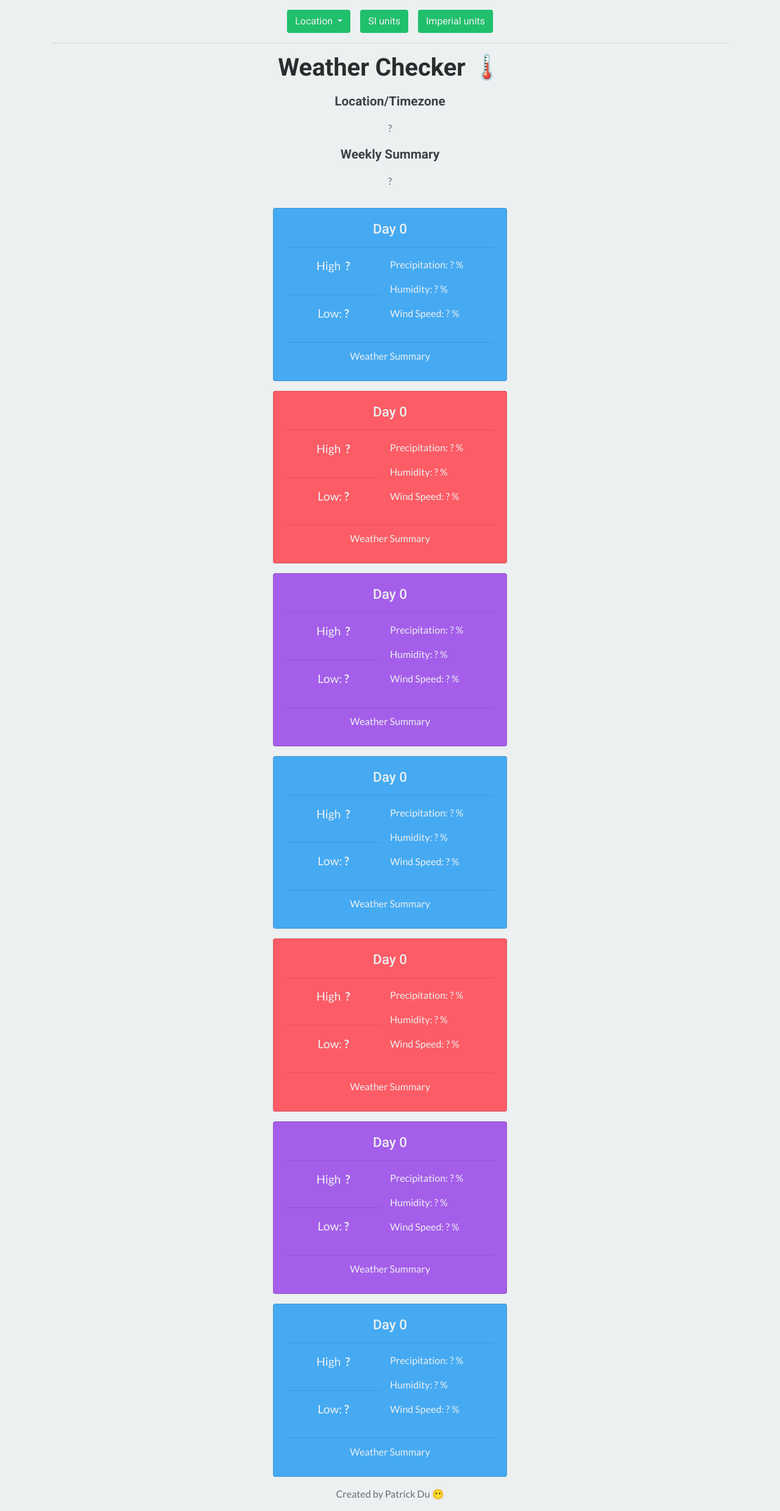
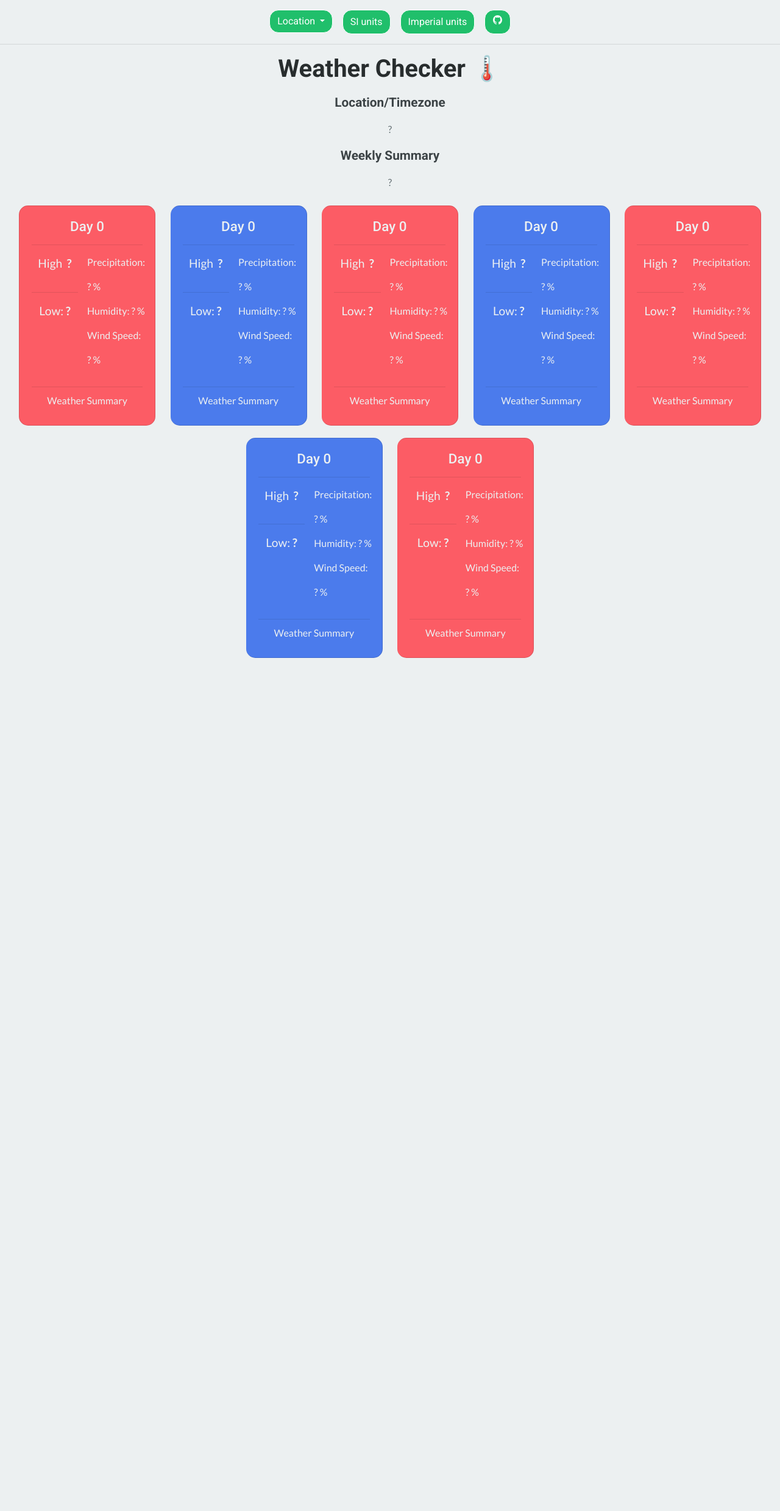
Before and after one commit to patrick-du/Weatherly, a PHP site: page / in a window 1280 px wide. Shown: the whole page at 61% size. After the commit the page ends 1079 px from the top, so only its background shows below. Run offline with PHP 8.4, Linux system fonts and the light colour scheme; some libraries are stand-ins or nearby versions.

Commit message:
media queries and colour change

```diff
--- a/css/style.css
+++ b/css/style.css
@@ -1,35 +1,53 @@
 /* Card Colours */
 .d0 {
-    background-color: #45aaf2;
+    background-color: #fc5c65;
+    border-radius: 15px !important;
 }
 
 .d1 {
-    background-color: #fc5c65;
+    background-color: #4b7bec;
+    border-radius: 15px !important;
+
 }
 
 .d2 {
-    background-color: #a55eea
+    background-color: #fc5c65;
+    border-radius: 15px !important;
+
 }
 
 .d3 {
-    background-color: #45aaf2;
+    background-color: #4b7bec;
+    border-radius: 15px !important;
+
 }
 
 .d4 {
     background-color:#fc5c65;
+    border-radius: 15px !important;
+
 }
 
 .d5 {
-    background-color: #a55eea
+    background-color: #4b7bec;
+    border-radius: 15px !important;
+
 }
 
 .d6 {
-    background-color:#45aaf2;
+    background-color:#fc5c65;
+    border-radius: 15px !important;
+
 }
 
 /* Background Colour */
 body {
     background-color: #ecf0f1;
+}
+
+/* Card */
+.card {
+    width: 24rem;
 }
 
 /* Card Day */
@@ -58,20 +76,33 @@ p {
 /* Top Navigation Bar */
 .btn {
     background-color:#20bf6b;
-    color:#ecf0f1;
+    color:white;
     font-family: 'Roboto', sans-serif;
     font-weight: 400;
+    border-radius: 15px;
+    border: 1px solid white;
 }
 
 .btn:hover {
-    color:#ecf0f1;
+    color:#20bf6b;
+    background-color: white;
+    border: 1px solid #20bf6b;
+
 }
 
 .dropdown-item:hover {
     background-color: #20bf6b;
-    color: #ecf0f1;
+    color: white;
 }
 
+.github {
+    font-size: 17px;
+    color: white;
+}
+
+.github:hover{
+    color: #20bf6b;
+}
 /* Location/Timezone and Weekly Summary Colour */
 .xd-1 {
     color: #3c4346;
@@ -90,4 +121,25 @@ p {
     font-size: 2.5rem;
     font-family: 'Roboto', sans-serif;
     font-weight: 700;
+    cursor:pointer;
 }
+
+
+/* Media Queries */
+@media (min-width: 576px) {
+.card-group {display: unset;}
+.card {width: 24rem;}
+}
+
+@media (min-width: 768px) {
+.card {width: 18rem; display: inline-block; vertical-align:top; margin: 10px 10px !important;}
+}
+
+@media (min-width: 992px) {
+.card {width: 18rem; display: inline-block; vertical-align:top; margin: 10px 10px !important;}
+}
+
+@media (min-width: 1200px) {
+.card {width: 14rem; display: inline-block; vertical-align:top; margin: 10px 10px !important;}
+
+}
--- a/index.html
+++ b/index.html
@@ -11,6 +11,9 @@
     <link rel="stylesheet" href="css/style.css">
     <link rel="manifest" href="manifest.json">
     <link href="https://fonts.googleapis.com/css?family=Lato:400,700|Roboto+Mono|Roboto:400,500,700" rel="stylesheet">
+    <link rel="stylesheet" href="https://unpkg.com/tachyons@4.10.0/css/tachyons.min.css"/>
+    <script src="https://unpkg.com/ionicons@4.5.5/dist/ionicons.js"></script>
+
     <title> Weather Checker 🌈</title>
     <!-- PushAlert -->
     <script type="text/javascript">
@@ -25,28 +28,29 @@
 </head>
 
 <body>
-    <div class="container text-center">
+    <div class="text-center">
         <div class="row my-3 justify-content-center">
             <div class="dropdown">
-                <button class="btn dropdown-toggle mx-2" type="button" id="dropdownMenuButton" data-toggle="dropdown"
+                <button class="btn dropdown-toggle mx-2 grow" type="button" id="dropdownMenuButton" data-toggle="dropdown"
                     aria-haspopup="true" aria-expanded="false">
                     Location
                 </button>
                 <div class="dropdown-menu" aria-labelledby="dropdownMenuButton">
-                    <a class="dropdown-item" id="toronto" href="#">Toronto</a>
-                    <a class="dropdown-item" id="paris" href="#">Paris</a>
-                    <a class="dropdown-item" id="seoul" href="#">Seoul</a>
-                    <a class="dropdown-item" id="melbourne" href="#">Melbourne</a>
-                    <a class="dropdown-item " id="current" href="#">Your Current Location</a>
+                    <a class="dropdown-item grow" id="toronto" href="#">Toronto</a>
+                    <a class="dropdown-item grow" id="paris" href="#">Paris</a>
+                    <a class="dropdown-item grow" id="seoul" href="#">Seoul</a>
+                    <a class="dropdown-item grow" id="melbourne" href="#">Melbourne</a>
+                    <a class="dropdown-item grow" id="current" href="#">Your Current Location</a>
                 </div>
             </div>
-            <button type="button" class="btn mx-2" id="celsius">SI units</button>
-            <button type="button" class="btn mx-2" id="fahrenheit">Imperial units</button>
+            <button type="button" class="btn mx-2 grow" id="celsius">SI units</button>
+            <button type="button" class="btn mx-2 grow" id="fahrenheit">Imperial units</button>
+            <button type="button" class="btn mx-2 grow"><a href="https://github.com/patrick-du" target="_blank" class="github"><ion-icon name="logo-github"></ion-icon></a></button>
         </div>
         <hr>
 
 
-        <h1 class="title my-3">Weather Checker 🌡️</h1>
+        <h1 class="title my-3 grow">Weather Checker 🌡️</h1>
         <div class="row">
             <div class="col mx-5">
                 <p class="mx-auto xd-1">Location/Timezone</p>
@@ -56,7 +60,9 @@
             </div>
         </div>
 
-        <div class="card mx-auto my-3 d0" style="width: 24rem;">
+
+        <div class="card-group">
+            <div class="card mx-auto my-3 d0">
                 <div class="card-body">
                     <h4 class="card-title" id="date0">Day 0</h4>
                     <hr>
@@ -96,7 +102,7 @@
                 </div>
             </div>
 
-        <div class="card mx-auto my-3 d1" style="width: 24rem;">
+            <div class="card mx-auto my-3 d1">
                 <div class="card-body">
                     <h4 class="card-title" id="date1">Day 0</h4>
                     <hr>
@@ -136,7 +142,7 @@
                 </div>
             </div>
 
-        <div class="card mx-auto my-3 d2" style="width: 24rem;">
+            <div class="card mx-auto my-3 d2">
                 <div class="card-body">
                     <h4 class="card-title" id="date2">Day 0</h4>
                     <hr>
@@ -176,7 +182,7 @@
                 </div>
             </div>
 
-        <div class="card mx-auto my-3 d3" style="width: 24rem;">
+            <div class="card mx-auto my-3 d3">
                 <div class="card-body">
                     <h4 class="card-title" id="date3">Day 0</h4>
                     <hr>
@@ -216,7 +222,7 @@
                 </div>
             </div>
 
-        <div class="card mx-auto my-3 d4" style="width: 24rem;">
+            <div class="card mx-auto my-3 d4">
                 <div class="card-body">
                     <h4 class="card-title" id="date4">Day 0</h4>
                     <hr>
@@ -256,7 +262,7 @@
                 </div>
             </div>
 
-        <div class="card mx-auto my-3 d5" style="width: 24rem;">
+            <div class="card mx-auto my-3 d5">
                 <div class="card-body">
                     <h4 class="card-title" id="date5">Day 0</h4>
                     <hr>
@@ -296,7 +302,7 @@
                 </div>
             </div>
 
-        <div class="card mx-auto my-3 d6" style="width: 24rem;">
+            <div class="card mx-auto my-3 d6">
                 <div class="card-body">
                     <h4 class="card-title" id="date6">Day 0</h4>
                     <hr>
@@ -335,11 +341,7 @@
                     <p class="card-subtitle mb-2" id="desc6">Weather Summary</p>
                 </div>
             </div>
-
-
-        <a href="https://github.com/patrick-du" target="_blank">
-            <p class="text-center xd-2"> Created by Patrick Du 😶</p>
-        </a>
+        </div>
 
     </div>
 
```
Lines whose indentation alone changed are shown as unchanged.
